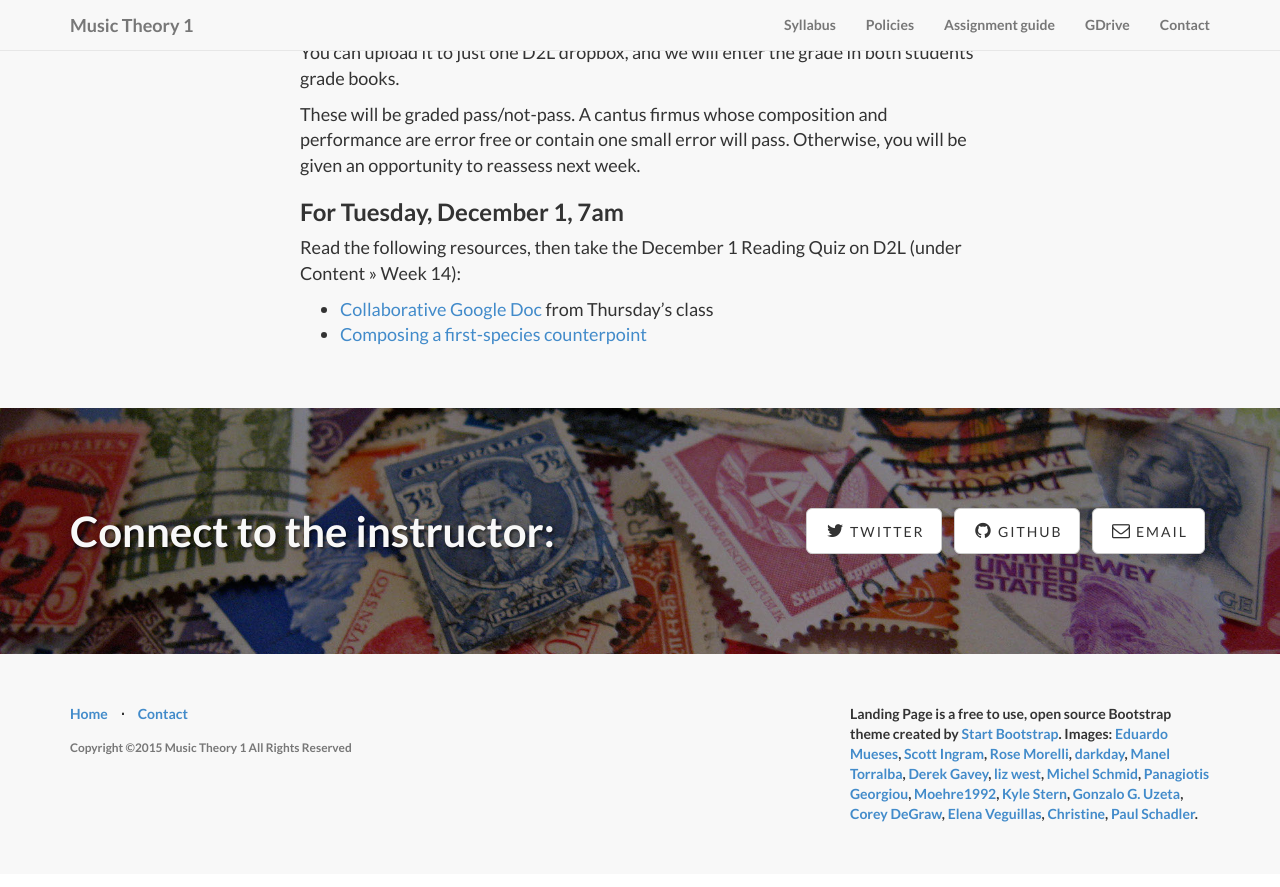
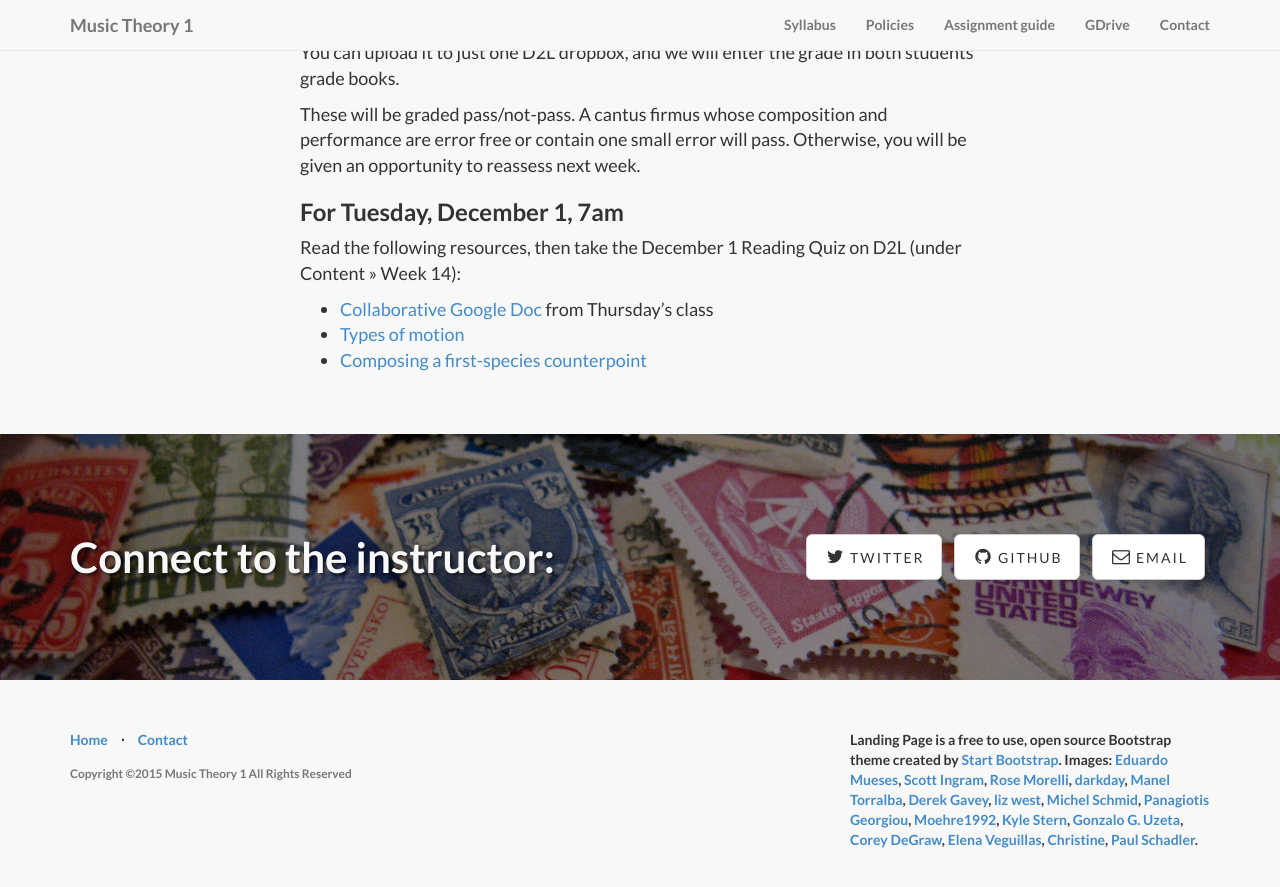
Before and after one commit to kshaffer/theory1, a Jekyll site: the page built from week13.md, in a window 1280 px wide and 900 px high, scrolled down 1654 px. Shown: the top 887 px of the window. Built offline with Jekyll 4.4.1, drawn with Linux system fonts in a browser that asks for light colours; nearby versions of some CDN libraries; library files that are not in the unit come from our copies.

Commit message:
Week 13 fix

```diff
--- a/week13.md
+++ b/week13.md
@@ -45,4 +45,5 @@ These will be graded pass/not-pass. A cantus firmus whose composition and perfor
 Read the following resources, then take the December 1 Reading Quiz on D2L (under Content >> Week 14):
 
 - [Collaborative Google Doc](https://drive.google.com/open?id=1RPLXvqO7J7a8dlSlNvQ5Mxf_N38h2UD-7DgeFceHZSM) from Thursday's class
+- [Types of motion](http://openmusictheory.com/motionTypes.html)
 - [Composing a first-species counterpoint](http://openmusictheory.com/firstSpecies.html)
```
